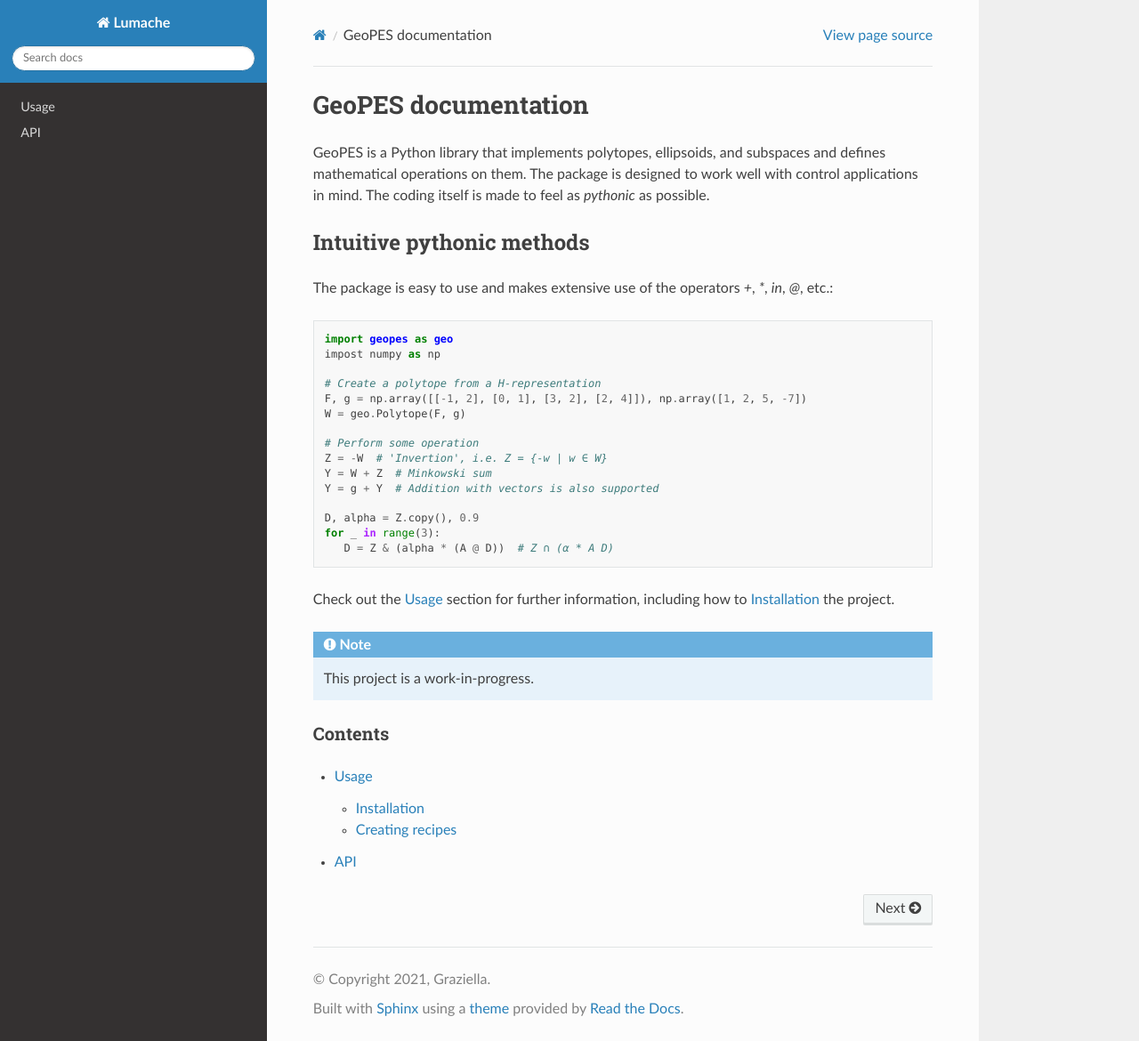
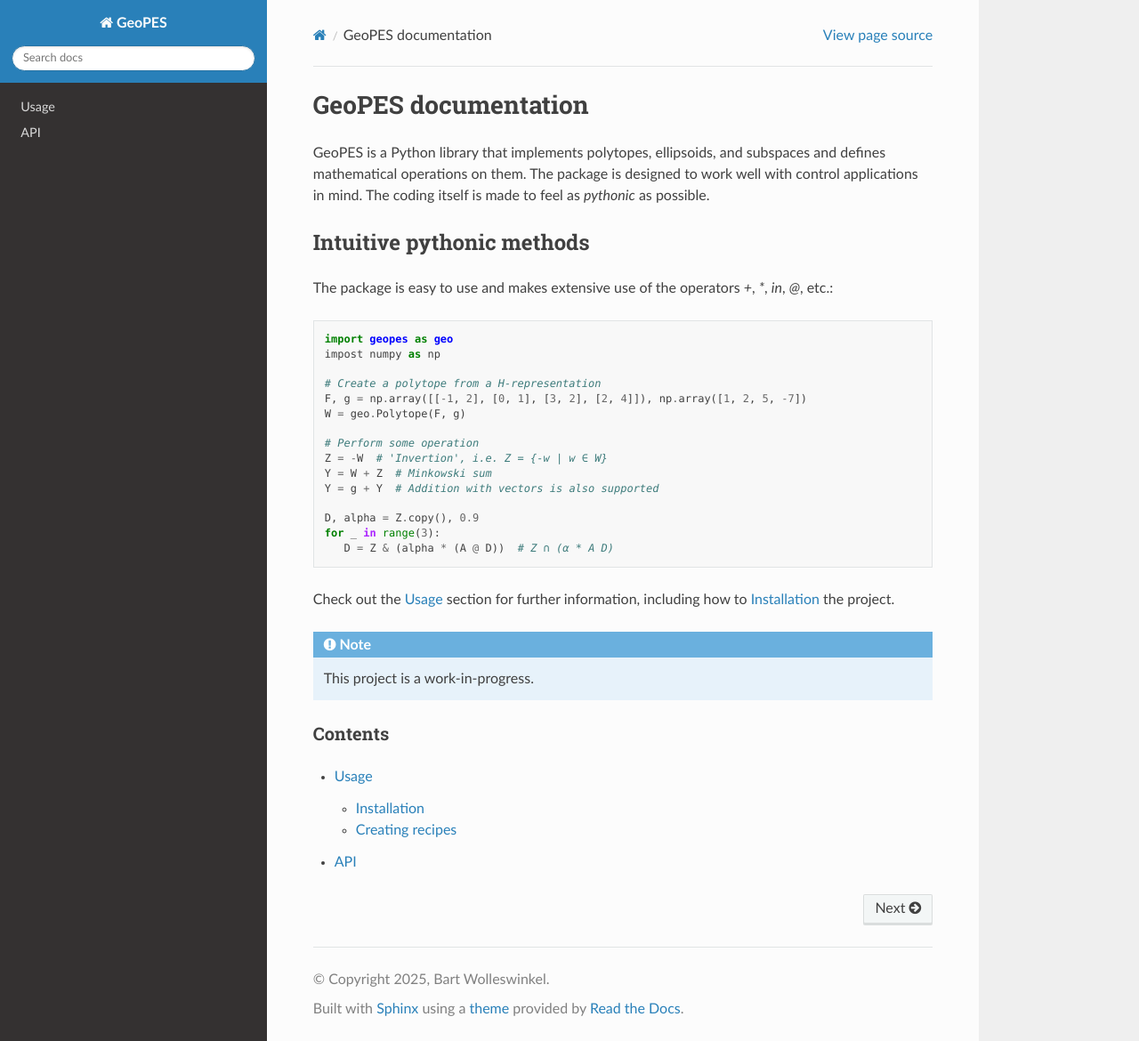
Before and after one commit to bwolleswinkel/geopes, a Sphinx documentation site: the page built from docs/source/index.rst, in a window 1280 px wide and 1170 px high. Shown: the whole window at 89% size. Built offline with Sphinx 7.4.7 and the Read the Docs theme 3.1.0, drawn with Linux system fonts in a browser that asks for light colours.

Commit message:
Updated documentation conf file with new author, version and project name information

```diff
--- a/docs/source/conf.py
+++ b/docs/source/conf.py
@@ -2,12 +2,12 @@
 
 # -- Project information
 
-project = 'Lumache'
-copyright = '2021, Graziella'
-author = 'Graziella'
+project = 'GeoPES'
+copyright = '2025, Bart Wolleswinkel'
+author = 'Bart Wolleswinkel'
 
 release = '0.1'
-version = '0.1.0'
+version = '0.1.2'
 
 # -- General configuration
 
```
